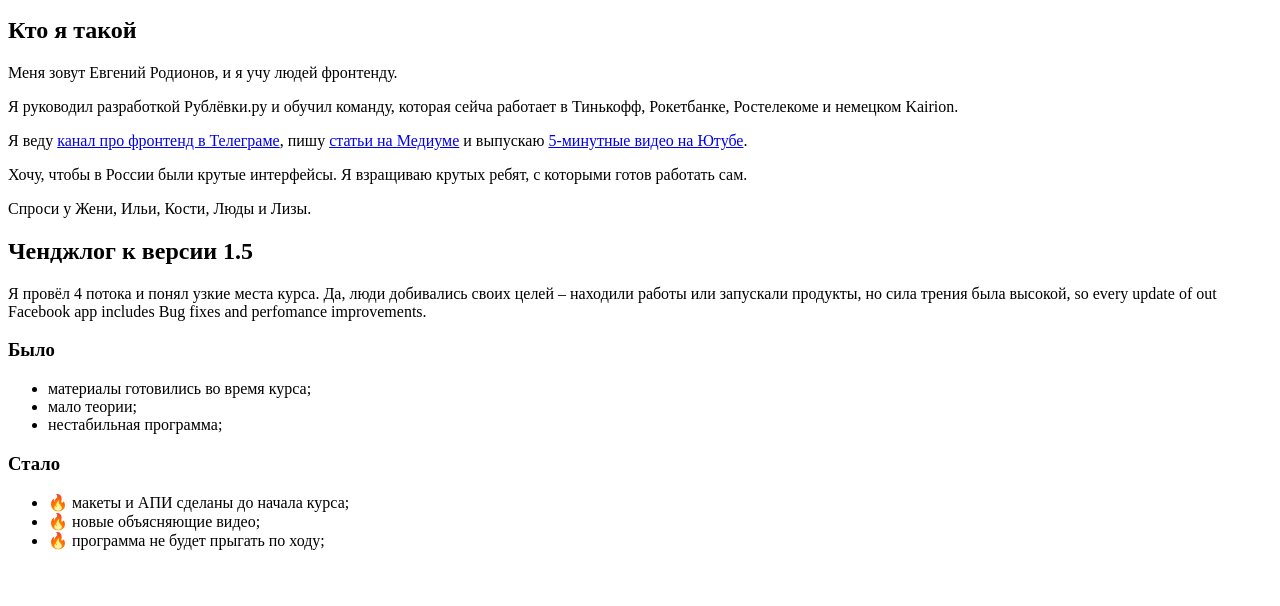
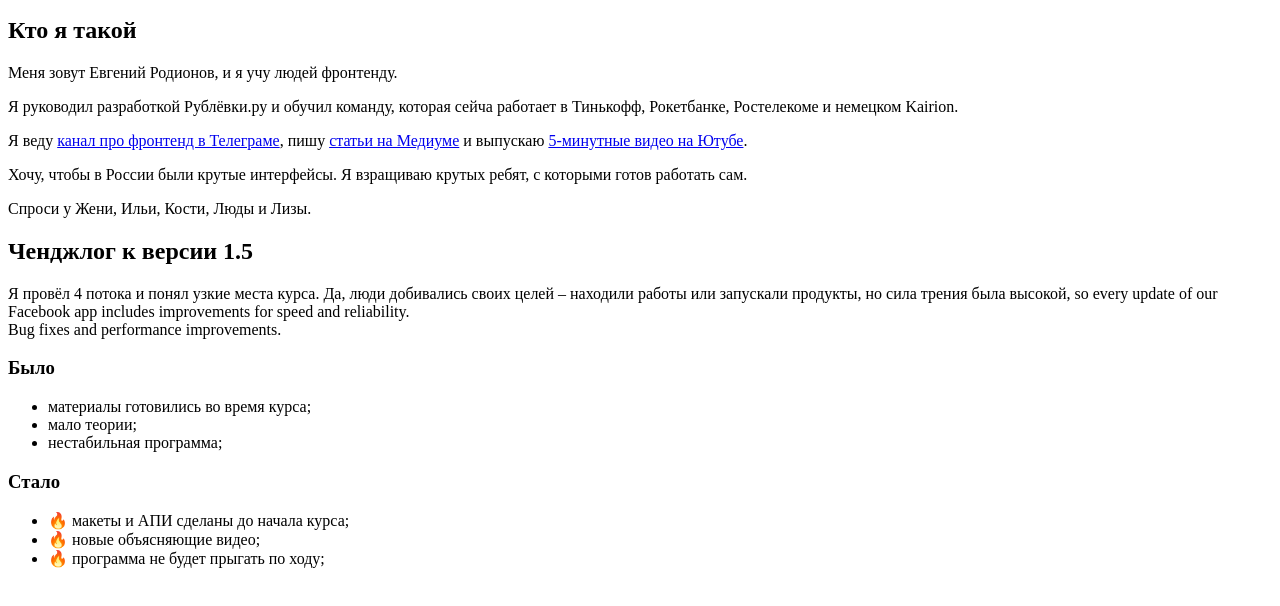
Before and after one commit to SashaMelbourne/verstka, a plain HTML site: page index.html in a window 1280 px wide. Shown: the part 172-778 px from the top of the page. Drawn offline with Linux system fonts and the light colour scheme.

Commit message:
Lesson 3: Fix text

```diff
--- a/index.html
+++ b/index.html
@@ -24,7 +24,7 @@
     </section>
     <section>
       <h2>Ченджлог к версии 1.5</h2>
-      <p>Я провёл 4 потока и понял узкие места курса. Да, люди добивались своих целей – находили работы или запускали продукты, но сила трения была высокой, so every update of out Facebook app includes Bug fixes and perfomance improvements.</p>
+      <p>Я провёл 4 потока и понял узкие места курса. Да, люди добивались своих целей – находили работы или запускали продукты, но сила трения была высокой, so every update of our Facebook app includes improvements for speed and reliability.<br>Bug fixes and performance improvements.</p>
       <aside class="">
         <h3>Было</h3>
         <ul>
```
